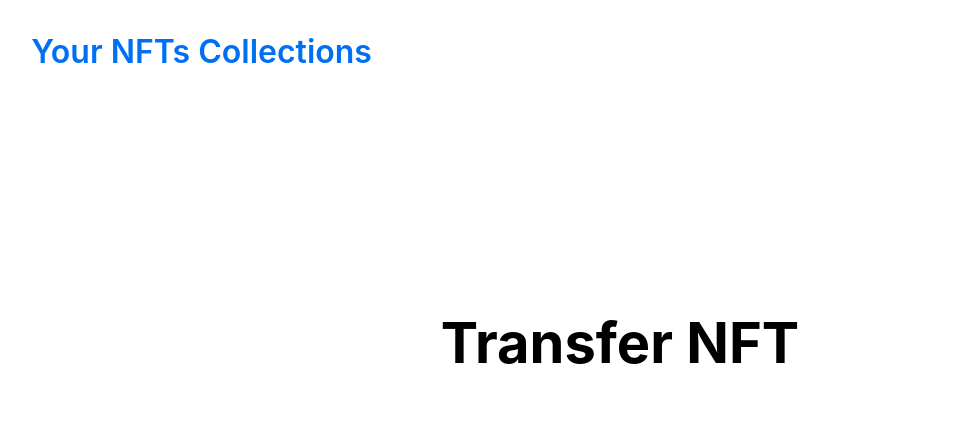
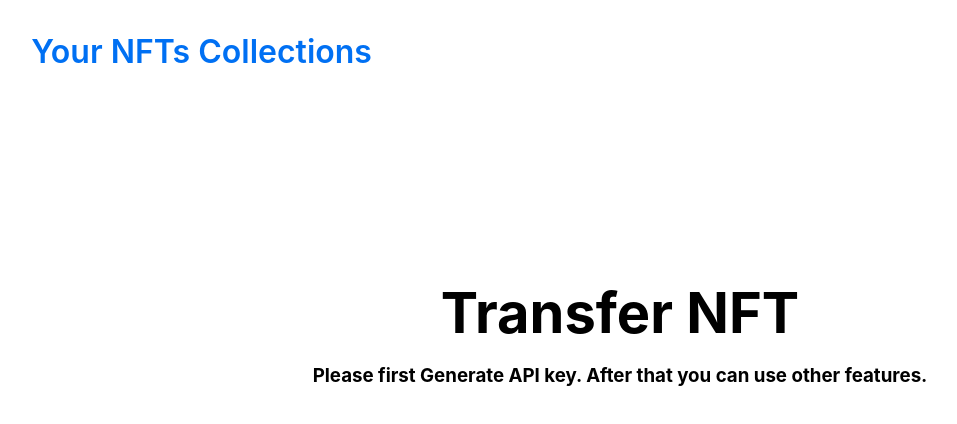
Before and after one commit to abhishekhar001/yournft-dapp, a Next.js app: page /transferNft in a window 1280 px wide. Shown: the top 424 px of the page, without its empty margins (20-977 px from the left). Built offline with nearby package versions, Linux system fonts and the light colour scheme.

Commit message:
added some improvement

```diff
--- a/components/header/Navigation.js
+++ b/components/header/Navigation.js
@@ -26,22 +26,22 @@ export default function Navigation() {
 
                 <ul className={styles.navContainerul}>
                     <li className={styles.navContainerli}>
-                    <Link href="/getapi">
-                        <a className={styles.navContainera} >API key {yourAPikey&& `(${yourAPikey.substring(0,6)}...)`}</a>
+                    <Link href="/Getapi">
+                        <a className={styles.navContainera} > {yourAPikey?  `API key(${yourAPikey.substring(0,6)}...)`:"Generate API key"}</a>
                     </Link>
                     </li>
                     <li className={styles.navContainerli}>
-                    <Link href="/createcollection">
+                    <Link href="/Createcollection">
                         <a className={styles.navContainera} href="#">Create Collection</a>
                         </Link>
                     </li>
                     <li className={styles.navContainerli}>
-                    <Link href="/allNfts">
+                    <Link href="/AllNfts">
                         <a className={styles.navContainera} href="#">All NFTs</a>
                     </Link>
                     </li>
                     <li className={styles.navContainerli}>
-                    <Link href="/transferNft">
+                    <Link href="/TransferNft">
                         <a className={styles.navContainera} href="#">Transfer NFT</a>
                     </Link>
                     </li>
--- a/pages/allNfts.jsx
+++ b/pages/allNfts.jsx
@@ -55,6 +55,9 @@ const AllNFTs = () => {
         </h1>
 
         <section style={{textAlign:"center"}}>
+          {!yourAPikey&&
+          <h3>Please first Generate API key. After that you can use other features.</h3>
+          }
           {loadingAllNFTs?
           <div className={styles.loader_1}></div>
           :
--- a/pages/createcollection.jsx
+++ b/pages/createcollection.jsx
@@ -74,6 +74,9 @@ const Createcollection = () => {
         <h1 className={styles.title}>
           Create New Collections
         </h1>
+        {!yourAPikey&&
+          <h3>Please first Generate API key. After that you can use other features.</h3>
+          }
         <section>
           <form onSubmit={createCollectionHandler} style={{marginTop:"2rem"}}>
             <input className={styles.input_box_main} type="text" name='collectionname' placeholder='Collection Name' />
--- a/pages/mint/[collectionAddress]/index.jsx
+++ b/pages/mint/[collectionAddress]/index.jsx
@@ -95,6 +95,10 @@ const MintNfts = () => {
           Mint NFT for Collection
         </h1>
         <p>{collectionAddress}</p>
+
+        {!yourAPikey&&
+          <h3>Please first Generate API key. After that you can use other features.</h3>
+          }
         <section>
           <form onSubmit={MintHandler} style={{marginTop:"2rem"}}>
             <input className={styles.input_box_main} type="text" name='nft_id' placeholder='NFT id' />
--- a/pages/transferNft.jsx
+++ b/pages/transferNft.jsx
@@ -1,8 +1,10 @@
 import Head from 'next/head'
 import styles from '../styles/Home.module.css'
-
+import { apikeystate } from '../atoms/apiStateMangment'
+import { useRecoilState } from 'recoil'
 
 const TransferNFT = () => {
+  const [yourAPikey, setYourAPikey] = useRecoilState(apikeystate);
 
   return (
     <>
@@ -15,6 +17,9 @@ const TransferNFT = () => {
           Transfer NFT
         </h1>
 
+        {!yourAPikey&&
+          <h3>Please first Generate API key. After that you can use other features.</h3>
+          }
         </main>
       </div>
     </>
```
